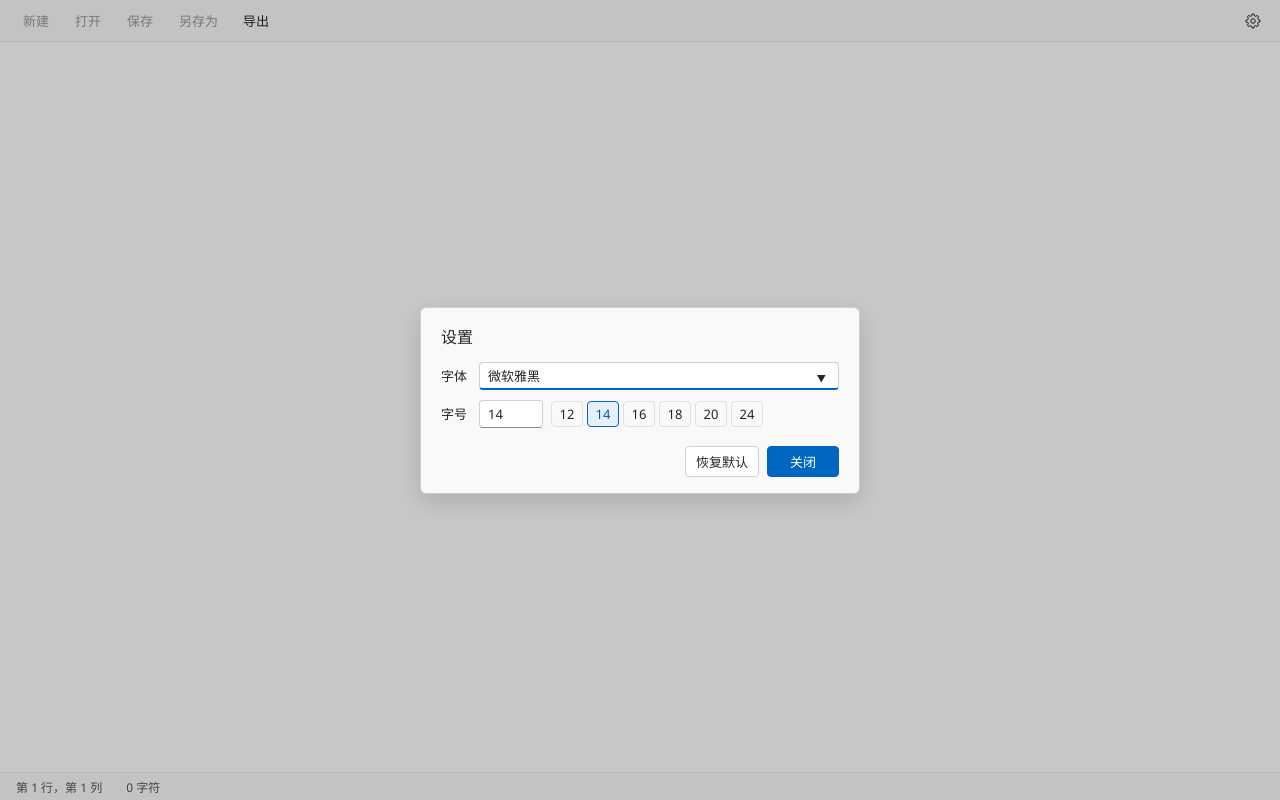
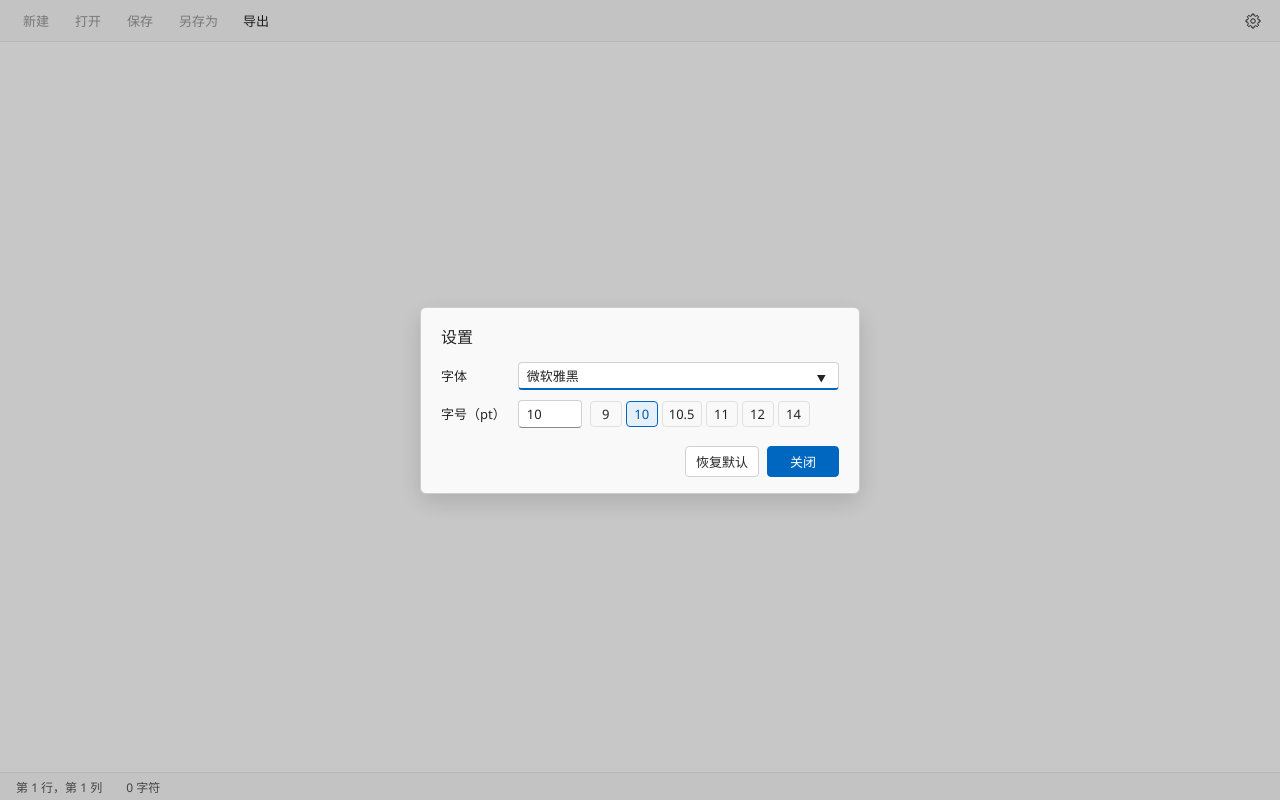
Before and after one commit to DarkKandaoMaster/LineHush, a React (Vite) app: page / in a window 1280 px wide. Both pictures are taken after a click on the button "设置". Built offline with nearby package versions, Linux system fonts and the light colour scheme.

Commit message:
feat(settings): 字号单位改为 pt，默认 10 pt
与记事本一致，字号支持一位小数（6–30 pt）。设置文件键名
改为 fontSizePt；旧文件只有 fontSize（px）时读入按 ×0.75
换算。

```diff
--- a/src/App.css
+++ b/src/App.css
@@ -107,7 +107,7 @@ input:focus-visible {
     "Segoe UI",
     sans-serif
   );
-  font-size: var(--editor-font-size, 14px);
+  font-size: var(--editor-font-size, 10pt);
   line-height: 1.6;
   white-space: pre-wrap;
   overflow-wrap: anywhere;
--- a/src/components/SettingsDialog.tsx
+++ b/src/components/SettingsDialog.tsx
@@ -30,7 +30,8 @@ const FONTS = [
   "LXGW WenKai",
   "Noto Sans CJK SC",
 ];
-const SIZES = [12, 14, 16, 18, 20, 24];
+/** In pt; 10 is the default (same as Notepad). */
+const SIZES = [9, 10, 10.5, 11, 12, 14];
 
 interface Props {
   dialogRef: Ref<HTMLDialogElement>;
@@ -43,13 +44,13 @@ interface Props {
 
 /**
  * Changes apply while typing; there is nothing to confirm. The inputs keep
- * what is being typed (e.g. "1" on the way to "18") and only valid values are
- * applied; leaving a field shows the value in use again.
+ * what is being typed (e.g. "1" on the way to "18") and only valid values
+ * (6–30 pt, at most one decimal, e.g. 10.5) are applied; leaving a field shows the value in use again.
  */
 export default function SettingsDialog(props: Props) {
   const { settings, onChange } = props;
   const [family, setFamily] = useState(settings.fontFamily);
-  const [size, setSize] = useState(String(settings.fontSize));
+  const [size, setSize] = useState(String(settings.fontSizePt));
   // Values changed elsewhere (loading, presets, 恢复默认) replace what is shown.
   useEffect(() => {
     setFamily((typed) =>
@@ -58,22 +59,24 @@ export default function SettingsDialog(props: Props) {
   }, [settings.fontFamily]);
   useEffect(() => {
     setSize((typed) =>
-      Number(typed) === settings.fontSize ? typed : String(settings.fontSize),
+      Number(typed) === settings.fontSizePt
+        ? typed
+        : String(settings.fontSizePt),
     );
-  }, [settings.fontSize]);
+  }, [settings.fontSizePt]);
   const typeSize = (value: string) => {
     setSize(value);
     const number = Number(value);
     if (
       value.trim() &&
-      Number.isInteger(number) &&
+      Math.round(number * 10) / 10 === number &&
       number >= MIN_FONT_SIZE &&
       number <= MAX_FONT_SIZE
     )
-      onChange({ fontSize: number });
+      onChange({ fontSizePt: number });
   };
   const showFamily = () => setFamily(settings.fontFamily);
-  const showSize = () => setSize(String(settings.fontSize));
+  const showSize = () => setSize(String(settings.fontSizePt));
   // Enter would submit the form and close the dialog.
   const enter = (show: () => void) => (event: KeyboardEvent) => {
     if (event.key !== "Enter") return;
@@ -110,14 +113,14 @@ export default function SettingsDialog(props: Props) {
               <option key={font} value={font} />
             ))}
           </datalist>
-          <label htmlFor="settings-size">字号</label>
+          <label htmlFor="settings-size">字号（pt）</label>
           <div className="settings-size">
             <input
               id="settings-size"
               type="number"
               min={MIN_FONT_SIZE}
               max={MAX_FONT_SIZE}
-              step={1}
+              step={0.1}
               value={size}
               onChange={(event) => typeSize(event.currentTarget.value)}
               onBlur={showSize}
@@ -127,9 +130,9 @@ export default function SettingsDialog(props: Props) {
               <button
                 key={preset}
                 type="button"
-                className={preset === settings.fontSize ? "selected" : ""}
-                aria-pressed={preset === settings.fontSize}
-                onClick={() => onChange({ fontSize: preset })}
+                className={preset === settings.fontSizePt ? "selected" : ""}
+                aria-pressed={preset === settings.fontSizePt}
+                onClick={() => onChange({ fontSizePt: preset })}
               >
                 {preset}
               </button>
--- a/src/core/settings.ts
+++ b/src/core/settings.ts
@@ -4,8 +4,11 @@
 export interface Settings {
   /** One font name, or (with a comma or quote) a full CSS font-family list. */
   fontFamily: string;
-  /** Editor text size in px, an integer in MIN_FONT_SIZE..MAX_FONT_SIZE. */
-  fontSize: number;
+  /**
+   * Editor text size in pt (1 pt = 4/3 CSS px), at most one decimal, in
+   * MIN_FONT_SIZE..MAX_FONT_SIZE. Older files stored `fontSize` in px.
+   */
+  fontSizePt: number;
 }
 
 /**
@@ -15,10 +18,11 @@ export interface Settings {
  */
 export const DEFAULT_SETTINGS: Settings = {
   fontFamily: "微软雅黑",
-  fontSize: 14,
+  fontSizePt: 10,
 };
-export const MIN_FONT_SIZE = 8;
-export const MAX_FONT_SIZE = 40;
+/** In pt. */
+export const MIN_FONT_SIZE = 6;
+export const MAX_FONT_SIZE = 30;
 /** Used after the chosen font, so missing fonts and Chinese text still look right. */
 const FALLBACK_FONTS = [
   "Microsoft YaHei UI",
@@ -27,20 +31,28 @@ const FALLBACK_FONTS = [
   "sans-serif",
 ];
 
-/** Any stored or typed value made valid: size rounded and clamped, an empty font is the default. */
+/**
+ * Any stored or typed value made valid: size rounded to 0.1 and clamped, an
+ * empty font is the default. A file without `fontSizePt` but with the older
+ * `fontSize` (px) has it converted (× 0.75).
+ */
 export function normalizeSettings(value: unknown): Settings {
   const input = (typeof value === "object" && value !== null ? value : {}) as {
     fontFamily?: unknown;
+    fontSizePt?: unknown;
     fontSize?: unknown;
   };
   const family =
     typeof input.fontFamily === "string" ? input.fontFamily.trim() : "";
-  const size = Number(input.fontSize);
+  const size =
+    input.fontSizePt === undefined && typeof input.fontSize === "number"
+      ? input.fontSize * 0.75
+      : Number(input.fontSizePt);
   return {
     fontFamily: family || DEFAULT_SETTINGS.fontFamily,
-    fontSize: Number.isFinite(size)
-      ? Math.min(MAX_FONT_SIZE, Math.max(MIN_FONT_SIZE, Math.round(size)))
-      : DEFAULT_SETTINGS.fontSize,
+    fontSizePt: Number.isFinite(size)
+      ? Math.min(MAX_FONT_SIZE, Math.max(MIN_FONT_SIZE, Math.round(size * 10) / 10))
+      : DEFAULT_SETTINGS.fontSizePt,
   };
 }
 
@@ -74,7 +86,7 @@ export function cssFontFamily(fontFamily: string) {
 export function cssVariables(settings: Settings): Record<string, string> {
   return {
     "--editor-font-family": cssFontFamily(settings.fontFamily),
-    "--editor-font-size": `${settings.fontSize}px`,
+    "--editor-font-size": `${settings.fontSizePt}pt`,
   };
 }
 
```
Also changed, not shown: 2 other files (tests, documents, lock files or other folders).
